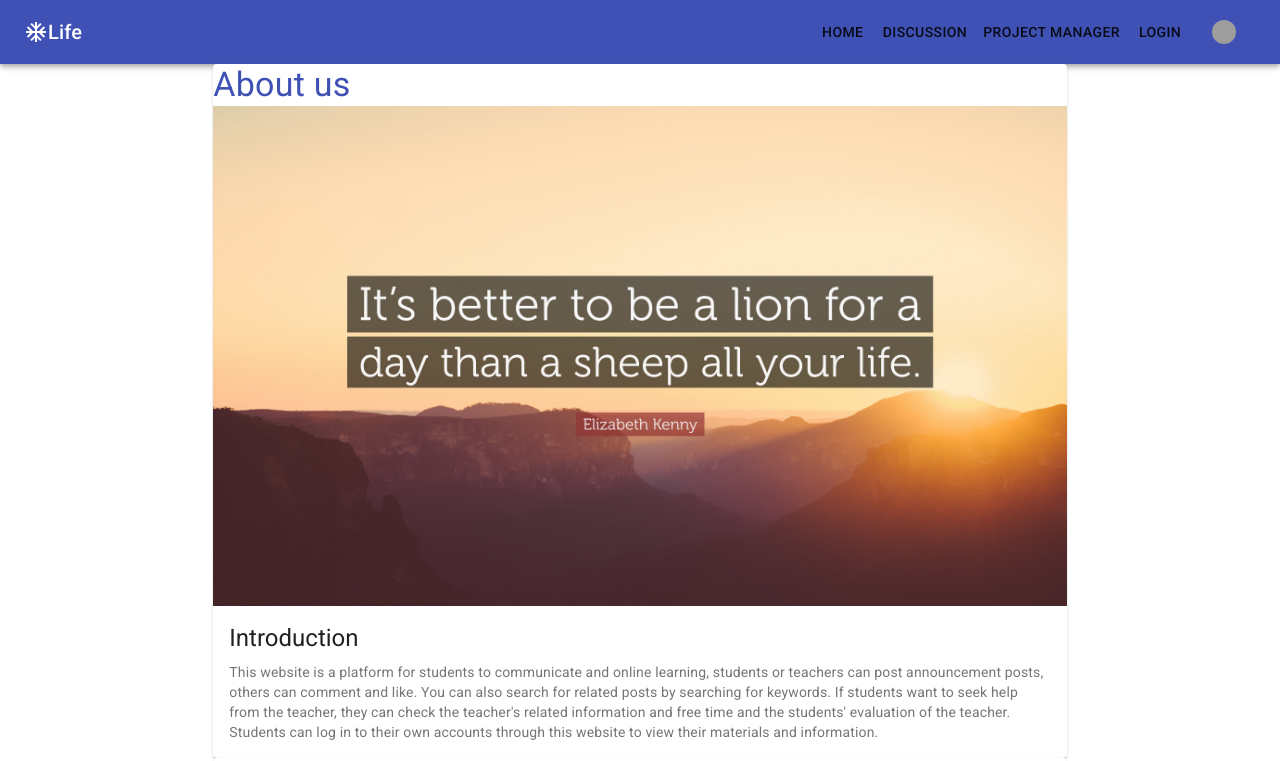
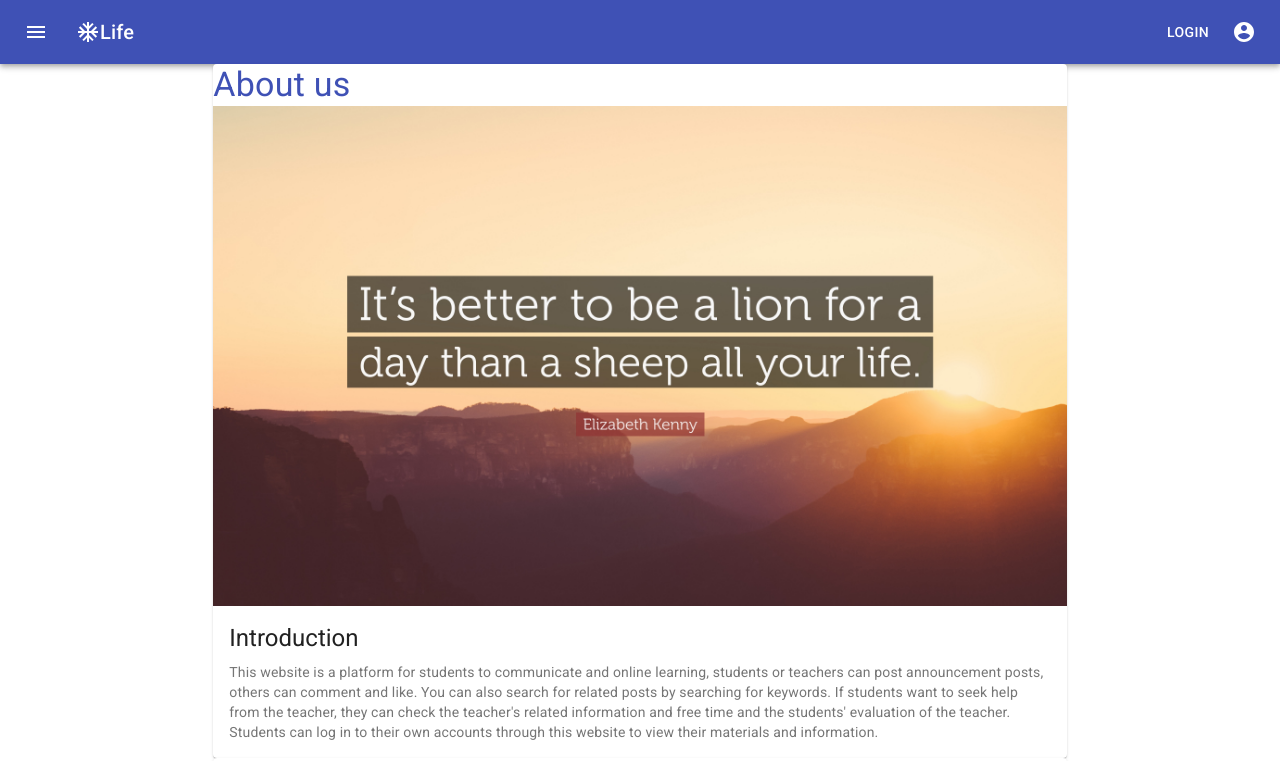
Before and after one commit to JatinVC/FinalYearProjectUSPACE, a React (Create React App) app in the folder client/: page / in a window 1280 px wide. Shown: the top 761 px of the page. Built offline with nearby package versions, Linux system fonts and the light colour scheme; grey boxes are pictures that could not be loaded.

Commit message:
Final Static Navbar

```diff
--- a/client/src/Routes.js
+++ b/client/src/Routes.js
@@ -1,5 +1,5 @@
 import React from 'react';
-import { Route, Switch, BrowserRouter } from 'react-router-dom';
+import { Route, Switch } from 'react-router-dom';
 import Home from './containers/Home';
 import Login from './containers/Login';
 import Register from './containers/Register';
--- a/client/src/components/Nav.js
+++ b/client/src/components/Nav.js
@@ -5,14 +5,16 @@ import Toolbar from '@material-ui/core/Toolbar';
 import Typography from '@material-ui/core/Typography';
 import Button from '@material-ui/core/Button';
 import AcUnitIcon from '@material-ui/icons/AcUnit';
-import Avatar from '@material-ui/core/Avatar';
 import {Link} from 'react-router-dom';
-// import {BrowserRouter} from 'react-router-dom';
-// import IconButton from '@material-ui/core/IconButton';
-// import MenuIcon from '@material-ui/icons/Menu';
-// import clsx from 'clsx';
-// import Drawer from './Drawer';
-
+import IconButton from '@material-ui/core/IconButton';
+import MenuIcon from '@material-ui/icons/Menu';
+import clsx from 'clsx';
+import Drawer from './Drawer';
+import AccountCircle from '@material-ui/icons/AccountCircle';
+import {Menu} from '@material-ui/core';
+// import NotificationsIcon from '@material-ui/icons/Notifications';
+// import {Badge} from '@material-ui/core';
+import {MenuItem} from '@material-ui/core';
 const useStyles = makeStyles(theme => ({
     root: {
       flexGrow: 1,
@@ -35,23 +37,56 @@ const useStyles = makeStyles(theme => ({
       },
   }));
 
-// const [drawerOpen, setDrawerOpen] = React.useState(false);
+const Nav = () =>{
+  const [drawerOpen, setDrawerOpen] = React.useState(false);
+  const classes = useStyles();
+  const [anchorEl, setAnchorEl] = React.useState(null);
+  const [setMobileMoreAnchorEl] = React.useState(null);
 
-// function handleDrawerOpen() {
-//   setDrawerOpen(true);
-// }
+  const isMenuOpen = Boolean(anchorEl);
 
-// function handleDrawerClose() {
-//   setDrawerOpen(false);
-// }
+  const handleProfileMenuOpen = event => {
+    setAnchorEl(event.currentTarget);
+  };
 
-const Nav = () =>{
-    const classes = useStyles();
+  const handleMobileMenuClose = () => {
+    setMobileMoreAnchorEl(null);
+  };
+
+  const handleMenuClose = () => {
+    setAnchorEl(null);
+    handleMobileMenuClose();
+  };
+
+  const menuId = 'primary-search-account-menu';
+  const renderMenu = (
+    <Menu
+      anchorEl={anchorEl}
+      anchorOrigin={{ vertical: 'top', horizontal: 'right' }}
+      id={menuId}
+      keepMounted
+      transformOrigin={{ vertical: 'top', horizontal: 'right' }}
+      open={isMenuOpen}
+      onClose={handleMenuClose}
+    >
+      <MenuItem onClick={handleMenuClose}>Profile</MenuItem>
+      <MenuItem onClick={handleMenuClose}>My account</MenuItem>
+    </Menu>
+  );
+
+  function handleDrawerOpen() {
+    setDrawerOpen(true);
+  }
+
+  function handleDrawerClose() {
+    setDrawerOpen(false);
+  }
+
   return (
       <div className={classes.root}>
         <AppBar position="static">
           <Toolbar>
-              {/* <IconButton
+            <IconButton
               color="inherit"
               aria-label="open drawer"
               onClick={handleDrawerOpen}
@@ -61,22 +96,36 @@ const Nav = () =>{
               })}
             >
                 <MenuIcon />
-                </IconButton> */}
+              </IconButton>
             <AcUnitIcon/>
             <Typography variant="h6" className={classes.title}>
               Life
             </Typography>
-                  <Button component={Link} to='/'>Home</Button>
-                  <Button component={Link} to='/discussion'>Discussion</Button>
-                  <Button component={Link} to='/groupmanager'>Project Manager</Button>
-                  <Button component={Link} to='/login'>Login</Button>
-              <Button><Avatar className={classes.small}alt="Remy Sharp" src="/static/images/avatar/1.jpg" /></Button>
+            {/* <MenuItem>
+              <IconButton aria-label="show 11 new notifications" color="inherit">
+                <Badge badgeContent={11} color="secondary">
+                  <NotificationsIcon />
+                </Badge>
+              </IconButton>
+            </MenuItem> */}
+            <Button component={Link} to='/login' style={{color:'white'}}>Login</Button>
+            <IconButton
+              edge="end"
+              aria-label="account of current user"
+              aria-controls={menuId}
+              aria-haspopup="true"
+              onClick={handleProfileMenuOpen}
+              color="inherit"
+            >
+              <AccountCircle />
+            </IconButton>
           </Toolbar>
         </AppBar>
-          {/* <Drawer
+        {renderMenu}
+        <Drawer
             open={drawerOpen}
             handleDrawerClose={handleDrawerClose}
-          /> */}
+        />
       </div>
     );
 
```
Lines whose indentation alone changed are shown as unchanged.
